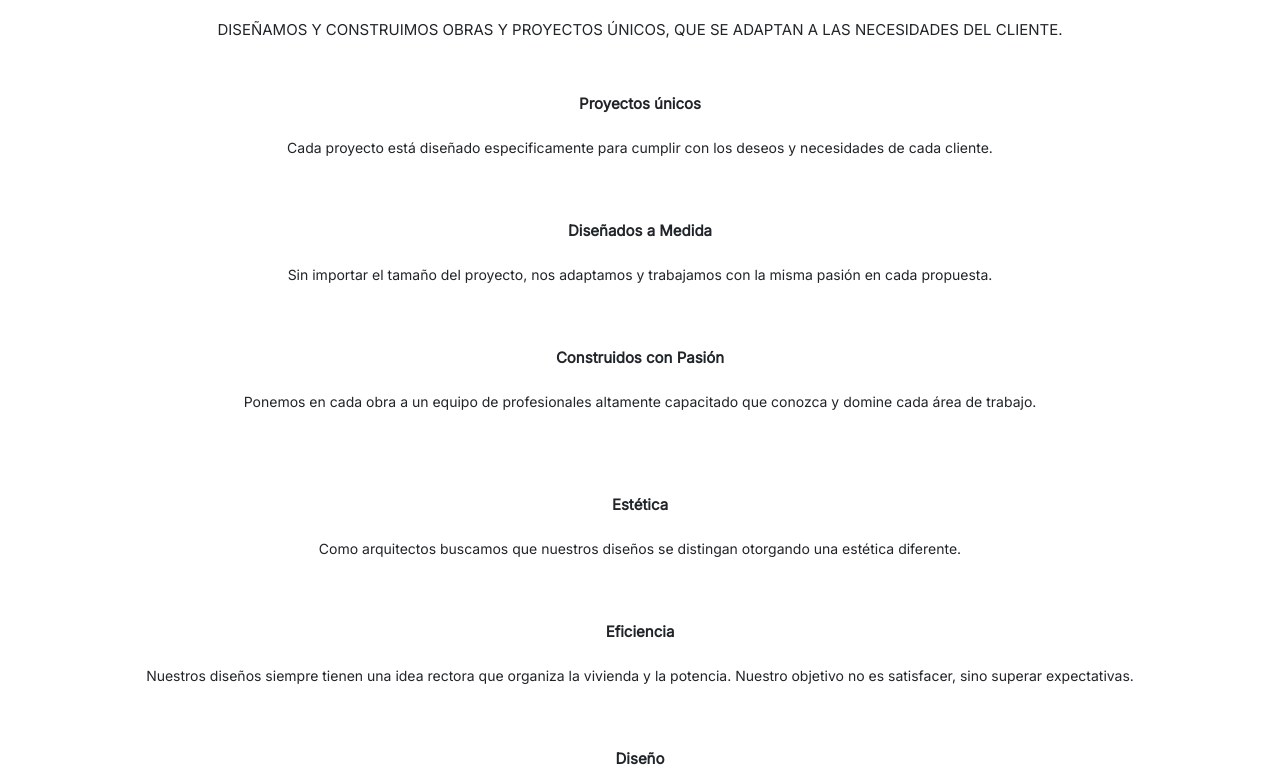
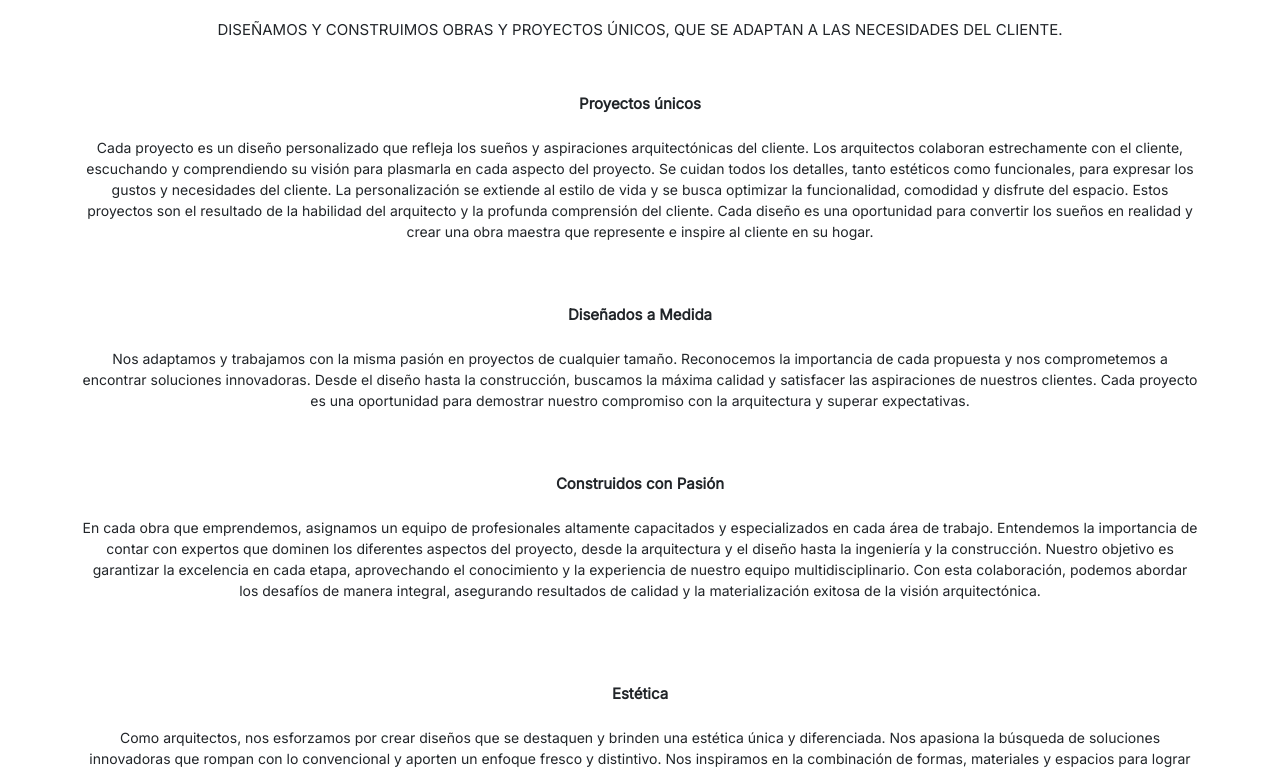
Before and after one commit to gasdicundo/PIANELLIARQUITECTURA-COMISION39385, a plain HTML site: page pages/arquitectura.html in a window 1280 px wide. Shown: the part 156-929 px from the top of the page. Drawn offline with nearby package versions, Linux system fonts and the light colour scheme; a web font is replaced by a local one.

Commit message:
Finalizado2

```diff
--- a/pages/arquitectura.html
+++ b/pages/arquitectura.html
@@ -39,43 +39,26 @@
         </header>
         <main class="container text-center w-100">
             <h1 class="tituloarquitectura pt-3 w-100 fw-bold">Arquitectura moderna y elegante</h1>
-            <h2 class="tituloarquitectura2 pt-3 w-100">Diseñamos y construimos obras y proyectos únicos, que se adaptan
-                a las
-                necesidades del cliente.</h2>
-
+            <h2 class="tituloarquitectura2 pt-3 w-100">Diseñamos y construimos obras y proyectos únicos, que se adaptan a las necesidades del cliente.</h2>
             <section class="box">
                 <div class="sectionarq1">
                     <h3 class="fw-bold pt-5">Proyectos únicos</h3>
-                    <p class="arquitectura pt-3">Cada proyecto está diseñado especificamente para cumplir con los deseos
-                        y
-                        necesidades de cada cliente.</p>
+                    <p class="arquitectura pt-3">Cada proyecto es un diseño personalizado que refleja los sueños y aspiraciones arquitectónicas del cliente. Los arquitectos colaboran estrechamente con el cliente, escuchando y comprendiendo su visión para plasmarla en cada aspecto del proyecto. Se cuidan todos los detalles, tanto estéticos como funcionales, para expresar los gustos y necesidades del cliente. La personalización se extiende al estilo de vida y se busca optimizar la funcionalidad, comodidad y disfrute del espacio. Estos proyectos son el resultado de la habilidad del arquitecto y la profunda comprensión del cliente. Cada diseño es una oportunidad para convertir los sueños en realidad y crear una obra maestra que represente e inspire al cliente en su hogar.</p>
                     <h3 class="fw-bold pt-5">Diseñados a Medida</h3>
-                    <p class="arquitectura pt-3">Sin importar el tamaño del proyecto, nos adaptamos y trabajamos con la
-                        misma
-                        pasión
-                        en cada propuesta.</p>
+                    <p class="arquitectura pt-3">
+                        Nos adaptamos y trabajamos con la misma pasión en proyectos de cualquier tamaño. Reconocemos la importancia de cada propuesta y nos comprometemos a encontrar soluciones innovadoras. Desde el diseño hasta la construcción, buscamos la máxima calidad y satisfacer las aspiraciones de nuestros clientes. Cada proyecto es una oportunidad para demostrar nuestro compromiso con la arquitectura y superar expectativas.</p>
                     <h3 class="fw-bold pt-5">Construidos con Pasión</h3>
-                    <p class="arquitectura pt-3">Ponemos en cada obra a un equipo de profesionales altamente capacitado
-                        que
-                        conozca y
-                        domine cada área de trabajo.</p>
+                    <p class="arquitectura pt-3">En cada obra que emprendemos, asignamos un equipo de profesionales altamente capacitados y especializados en cada área de trabajo. Entendemos la importancia de contar con expertos que dominen los diferentes aspectos del proyecto, desde la arquitectura y el diseño hasta la ingeniería y la construcción. Nuestro objetivo es garantizar la excelencia en cada etapa, aprovechando el conocimiento y la experiencia de nuestro equipo multidisciplinario. Con esta colaboración, podemos abordar los desafíos de manera integral, asegurando resultados de calidad y la materialización exitosa de la visión arquitectónica.</p>
                 </div>
 
                 <div class="sectionarq2">
                     <h3 class="fw-bold pt-5">Estética</h3>
-                    <p class="arquitectura pt-3">Como arquitectos buscamos que nuestros diseños se distingan otorgando
-                        una
-                        estética
-                        diferente.</p>
+                    <p class="arquitectura pt-3">
+                        Como arquitectos, nos esforzamos por crear diseños que se destaquen y brinden una estética única y diferenciada. Nos apasiona la búsqueda de soluciones innovadoras que rompan con lo convencional y aporten un enfoque fresco y distintivo. Nos inspiramos en la combinación de formas, materiales y espacios para lograr resultados que cautiven y sorprendan. Buscamos trascender los límites establecidos y dejar una marca visualmente impactante en cada proyecto. Nuestra meta es crear diseños que se conviertan en verdaderas obras de arte arquitectónicas, capturando la atención y despertando la admiración de quienes los contemplen.</p>
                     <h3 class="fw-bold pt-5">Eficiencia</h3>
-                    <p class="arquitectura pt-3">Nuestros diseños siempre tienen una idea rectora que organiza la
-                        vivienda y
-                        la
-                        potencia. Nuestro objetivo no es satisfacer, sino superar expectativas.</p>
+                    <p class="arquitectura pt-3">En nuestros diseños, buscamos una idea rectora que organice y potencie cada vivienda. Nuestro objetivo es superar las expectativas, no simplemente satisfacerlas. Nos esforzamos por crear soluciones innovadoras y creativas que despierten emociones y dejen una huella perdurable. Exploramos nuevas posibilidades y desafiamos las normas establecidas. Nuestra pasión por la excelencia nos impulsa a crear diseños arquitectónicos originales y de calidad que trasciendan el tiempo.</p>
                     <h3 class="fw-bold pt-5">Diseño</h3>
-                    <p class="arquitectura pt-3">Una distribución inteligente para generar espacios de calidad de vida
-                        de sus
-                        habitantes.</p>
+                    <p class="arquitectura pt-3">Buscamos una distribución inteligente en nuestros proyectos para generar espacios de calidad de vida para sus habitantes. Maximizamos la eficiencia del uso del espacio, considerando la ubicación, la iluminación, la circulación y la privacidad. Nuestro objetivo es crear hogares que promuevan el bienestar y la satisfacción de quienes los habitan.</p>
                 </div>
             </section>
         </main>
--- a/scss/layout/_main-casas-proyectos.scss
+++ b/scss/layout/_main-casas-proyectos.scss
@@ -13,7 +13,7 @@
 body {
     .main-casa-lucerna {
         grid-area: main;
-        background-image: url(../../assets/img/casa_lucerna14.jpg);
+        background-image: "../../assets/img/casa_lucerna14.jpg";
         background-position: center;
         background-size: cover;
     }
@@ -83,7 +83,7 @@ body {
 body {
     .main-casa-JS {
         grid-area: main;
-        background-image: url(../../assets/img/casa-js2.jpg);
+        background-image: "../../assets/img/casa-js2.jpg";
         background-position: center;
         background-size: cover;
     }
@@ -98,7 +98,7 @@ body {
 body {
     .main-casa-OP {
         grid-area: main;
-        background-image: url(../../assets/img/casa-op3.jpg);
+        background-image: "../../assets/img/casa-op3.jpg";
         background-position: center;
         background-size: cover;
     }
@@ -113,7 +113,7 @@ body {
 body {
     .main-casa-rider {
         grid-area: main;
-        background-image: url(../../assets/img/casa-rider-bg.jpg);
+        background-image: "../../assets/img/casa-rider-bg.jpg";
         background-position: center;
         background-size: cover;
     }
@@ -129,7 +129,7 @@ body {
 body {
     .main-casa-carilo {
         grid-area: main;
-        background-image: url(../../assets/img/casa-carilo-bg.jpg);
+        background-image: "../../assets/img/casa-carilo-bg.jpg";
         background-position: center;
         background-size: cover;
     }
@@ -144,7 +144,7 @@ body {
 body {
     .main-casa-campo {
         grid-area: main;
-        background-image: url(../../assets/img/casa-campo1.jpg);
+        background-image: "../../assets/img/casa-campo1.jpg";
         background-position: center;
         background-size: cover;
     }
--- a/scss/layout/mediaquerry/_media-1024.scss
+++ b/scss/layout/mediaquerry/_media-1024.scss
@@ -220,4 +220,5 @@
 
     }
 
+
 }
```
Also changed, not shown: css/style.css, scss/layout/_main-arquitectura.scss (line endings or trailing spaces).
